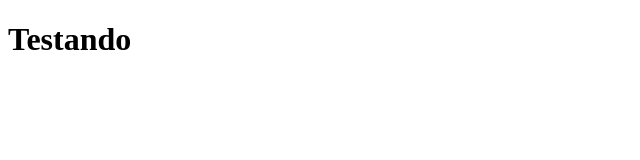
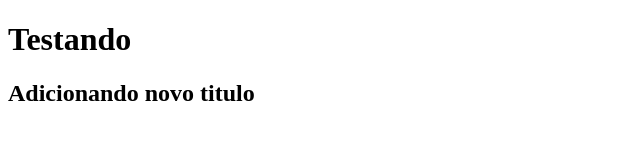
Before and after one commit to poulhenry/Teste, a plain HTML site: page index.html in a window 1280 px wide. Shown: the whole page, without its empty margins (0-640 px from the left). Drawn offline with Linux system fonts and the light colour scheme.

Commit message:
Adicionando h2

```diff
--- a/index.html
+++ b/index.html
@@ -5,5 +5,6 @@
 </head>
 <body>
 	<h1>Testando</h1>
+	<h2>Adicionando novo titulo</h2>
 </body>
 </html>
```
